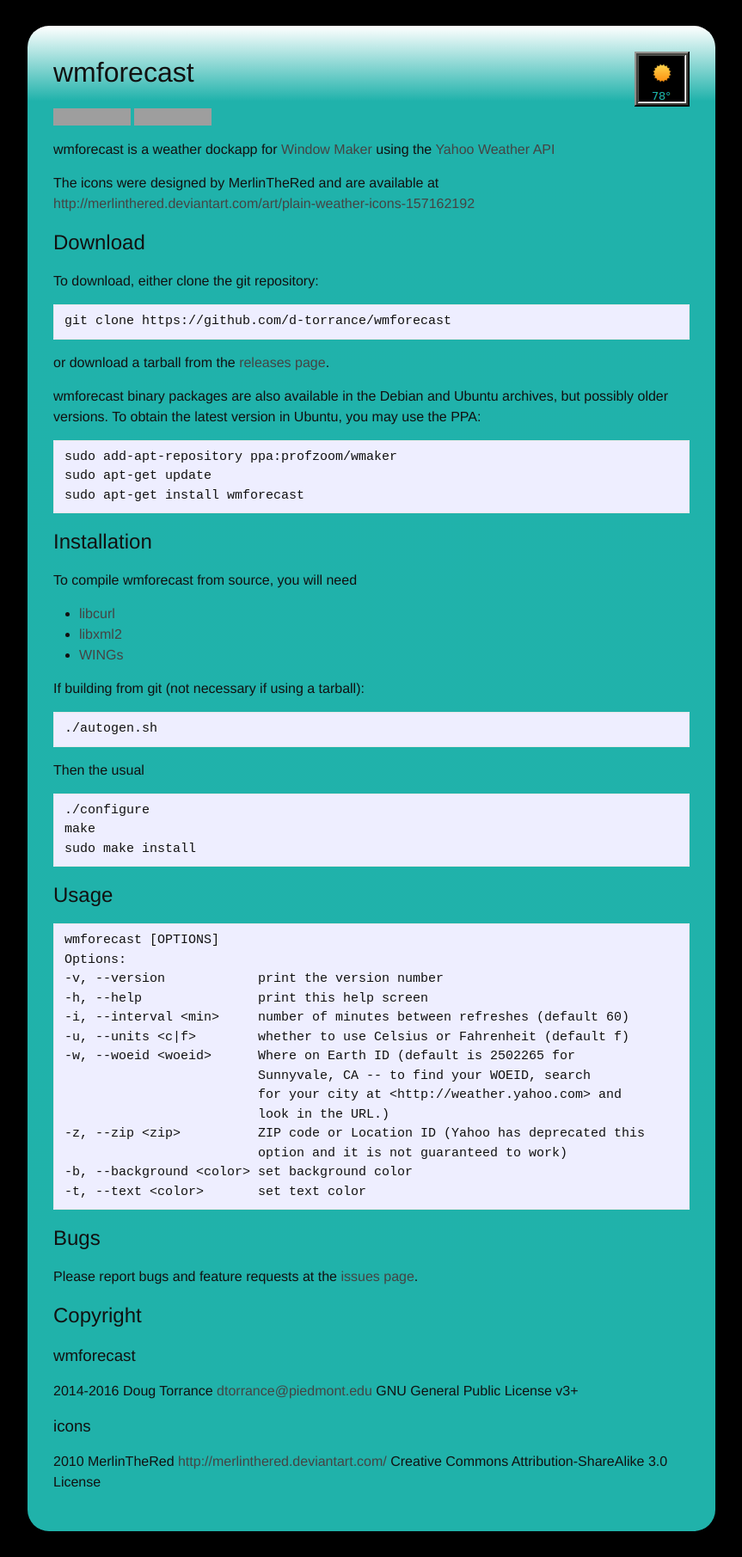
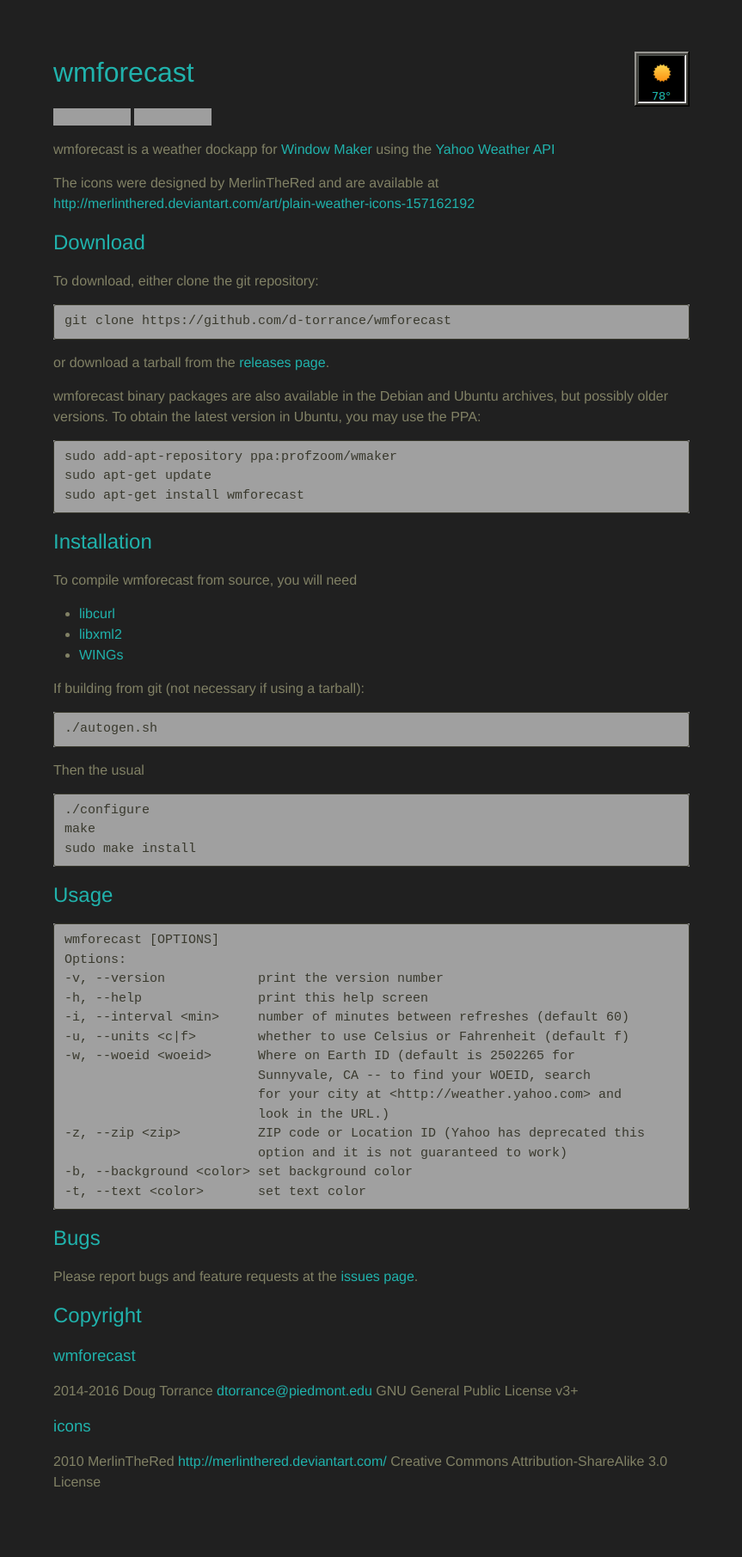
Before and after one commit to d-torrance/wmforecast, a Jekyll site: the page built from index.md, in a window 1280 px wide. Shown: the whole page at 86% size, without its empty margins (208-1071 px from the left). Built offline with Jekyll 4.4.1, drawn with Linux system fonts in a browser that asks for light colours; our own code applies the rules of GitHub Pages for plain Markdown files; grey boxes are pictures that could not be loaded.

Commit message:
Change color scheme

```diff
--- a/_sass/_base.scss
+++ b/_sass/_base.scss
@@ -83,6 +83,7 @@
  */
 h1, h2, h3, h4, h5, h6 {
     font-weight: $base-font-weight;
+    color: $brand-color;
 }
 
 
@@ -130,9 +131,9 @@
 pre,
 code {
     font-size: 15px;
-    border: 1px solid $grey-color-light;
+    border: 1px solid darken($text-color, 25%);
     border-radius: 3px;
-    background-color: #eef;
+    color: darken($text-color, 25%);
 }
 
 code {
@@ -156,14 +157,6 @@
  * Wrapper
  */
 .wrapper {
-background: rgba(255,255,255,1);
-background: -moz-linear-gradient(top, rgba(255,255,255,1) 0%, rgba(32,178,171,1) 5%, rgba(32,178,170,1) 100%);
-background: -webkit-gradient(left top, left bottom, color-stop(0%, rgba(255,255,255,1)), color-stop(5%, rgba(32,178,171,1)), color-stop(100%, rgba(32,178,170,1)));
-background: -webkit-linear-gradient(top, rgba(255,255,255,1) 0%, rgba(32,178,171,1) 5%, rgba(32,178,170,1) 100%);
-background: -o-linear-gradient(top, rgba(255,255,255,1) 0%, rgba(32,178,171,1) 5%, rgba(32,178,170,1) 100%);
-background: -ms-linear-gradient(top, rgba(255,255,255,1) 0%, rgba(32,178,171,1) 5%, rgba(32,178,170,1) 100%);
-background: linear-gradient(to bottom, rgba(255,255,255,1) 0%, rgba(32,178,171,1) 5%, rgba(32,178,170,1) 100%);
-filter: progid:DXImageTransform.Microsoft.gradient( startColorstr='#ffffff', endColorstr='#20b2aa', GradientType=0 );
     border-radius: 25px;
     max-width: -webkit-calc(#{$content-width} - (#{$spacing-unit} * 2));
     max-width:         calc(#{$content-width} - (#{$spacing-unit} * 2));
--- a/_sass/_syntax-highlighting.scss
+++ b/_sass/_syntax-highlighting.scss
@@ -6,7 +6,7 @@
     @extend %vertical-rhythm;
 
     .highlighter-rouge & {
-      background: #eef;
+      background: lighten($background-color, 50%);
     }
 
     .c     { color: #998; font-style: italic } // Comment
--- a/css/main.scss
+++ b/css/main.scss
@@ -14,9 +14,9 @@
 
 $spacing-unit:     30px;
 
-$text-color:       #111;
-$background-color: #000;
-$brand-color:      #444;
+$text-color:       #818165;
+$background-color: #202020;
+$brand-color:      #20b2ac;
 
 $grey-color:       #828282;
 $grey-color-light: lighten($grey-color, 40%);
```
